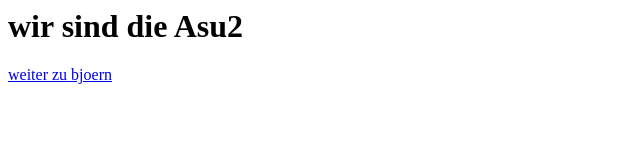
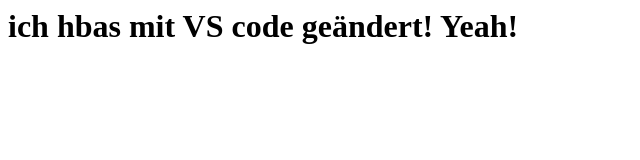
Before and after one commit to anonymous200303/Page, a plain HTML site: page index.html in a window 1280 px wide. Shown: the whole page, without its empty margins (0-640 px from the left). Drawn offline with Linux system fonts and the light colour scheme.

Commit message:
update huh

```diff
--- a/index.html
+++ b/index.html
@@ -1,2 +1 @@
-<h1> wir sind die Asu2 </h1>
-<a href="https://bjoern1504.github.io/page/">weiter zu bjoern</a>
+<h1>ich hbas mit VS code geändert! Yeah!</h1>
```
